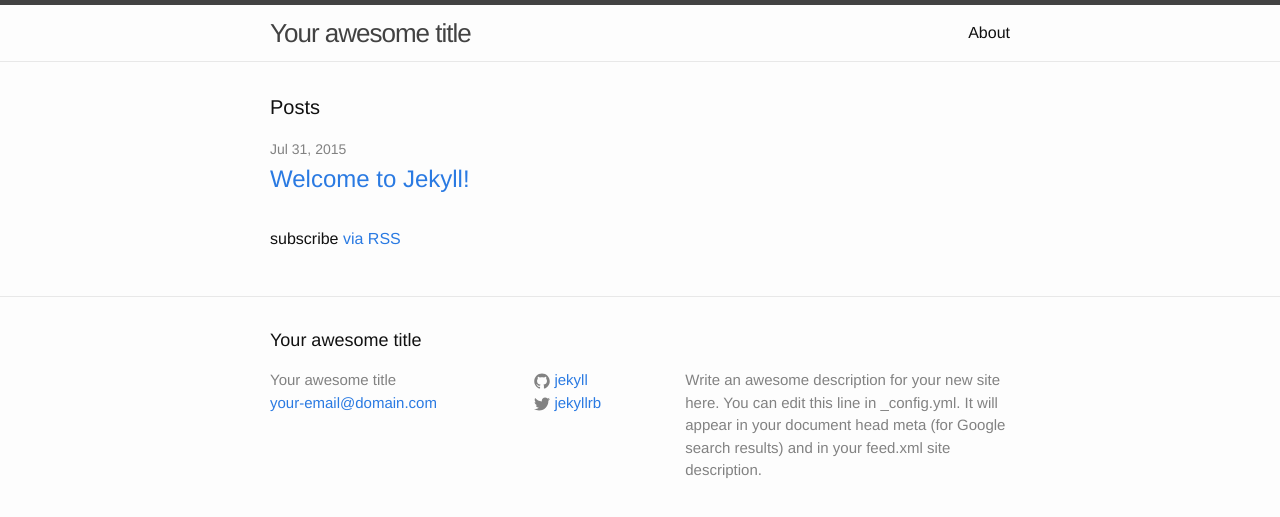
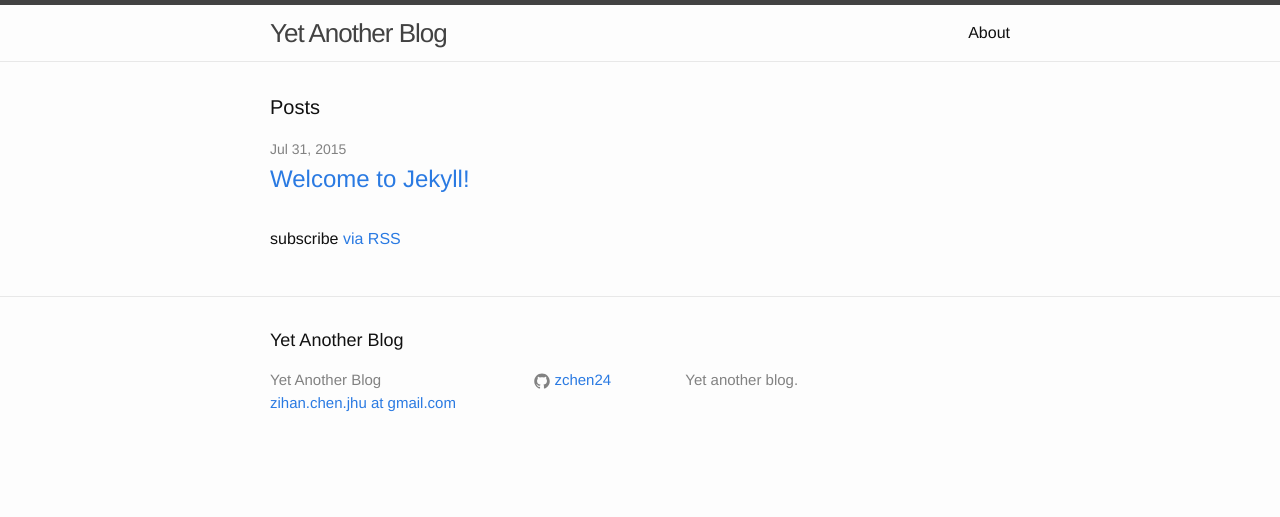
Before and after one commit to zchen24/blog, a Jekyll site: the page built from index.html, in a window 1280 px wide. Shown: the top 517 px of the page. Built offline with Jekyll 4.4.1, drawn with Linux system fonts in a browser that asks for light colours.

Commit message:
updated config data

```diff
--- a/_config.yml
+++ b/_config.yml
@@ -1,14 +1,13 @@
 # Site settings
-title: Your awesome title
-email: your-email@domain.com
+title: Yet Another Blog
+email: zihan.chen.jhu at gmail.com
 description: > # this means to ignore newlines until "baseurl:"
-  Write an awesome description for your new site here. You can edit this
-  line in _config.yml. It will appear in your document head meta (for
-  Google search results) and in your feed.xml site description.
+  Yet another blog.
 baseurl: "/blog" # the subpath of your site, e.g. /blog/
-url: "http://yourdomain.com" # the base hostname & protocol for your site
-twitter_username: jekyllrb
-github_username:  jekyll
+url: "http://zihanchen.com" # the base hostname & protocol for your site
+#twitter_username: jekyllrb
+github_username:  zchen24
 
 # Build settings
 markdown: kramdown
+highlighter: pygments
```
